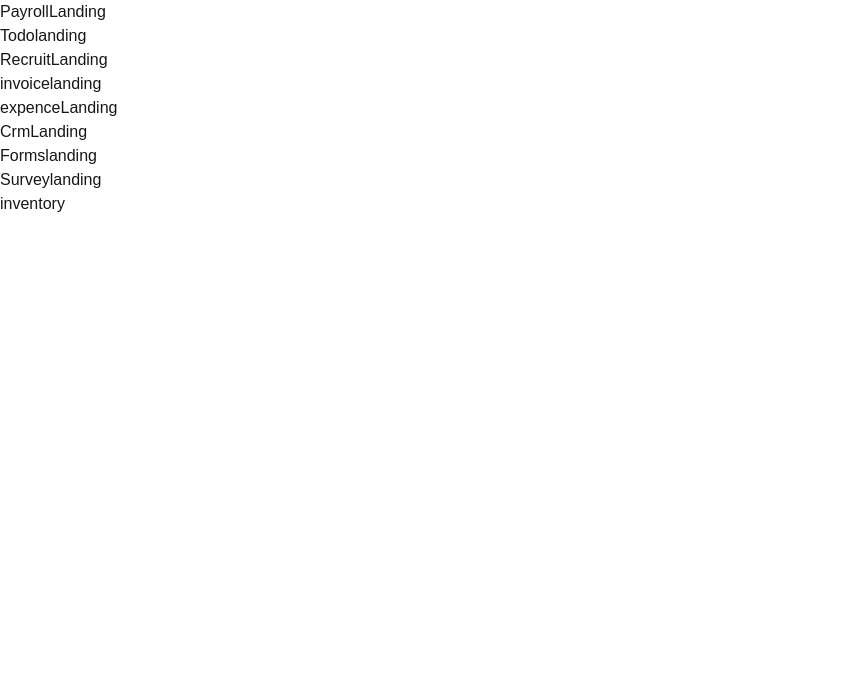
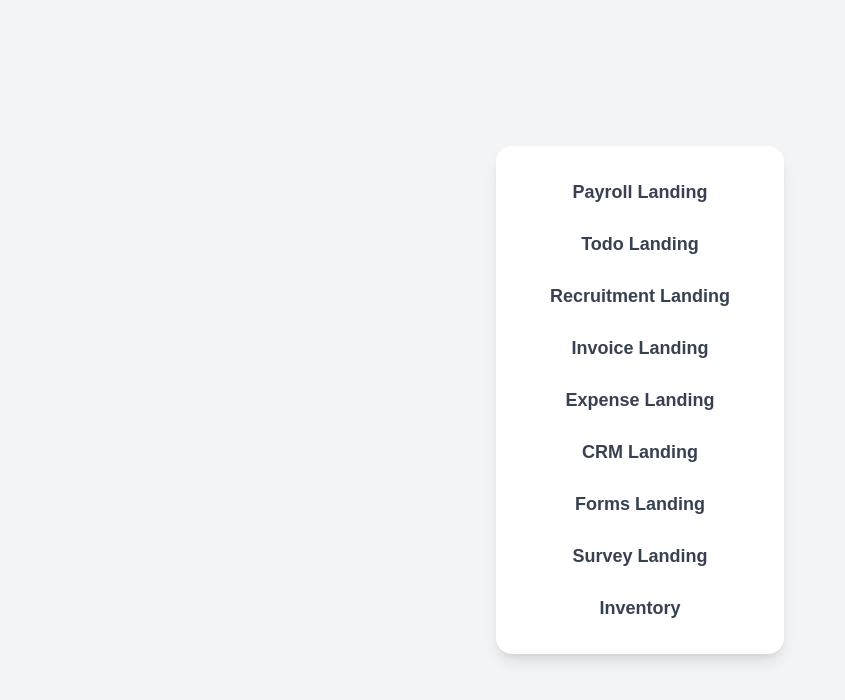
Before and after one commit to Mayank-Webseeder/Webseeder_software_pages, a Next.js app: page / in a window 1280 px wide. Shown: the top 700 px of the page, without its empty margins (0-845 px from the left). Built offline with nearby package versions, Linux system fonts and the light colour scheme.

Commit message:
Update page.js

```diff
--- a/src/app/page.js
+++ b/src/app/page.js
@@ -2,23 +2,33 @@
 
 import Link from "next/link";
 
+const links = [
+  { href: "/payrolllanding", label: "Payroll Landing" },
+  { href: "/todolanding", label: "Todo Landing" },
+  { href: "/recruitmentlanding", label: "Recruitment Landing" },
+  { href: "/invoicelanding", label: "Invoice Landing" },
+  { href: "/expenselanding", label: "Expense Landing" },
+  { href: "/crmlanding", label: "CRM Landing" },
+  { href: "/formslanding", label: "Forms Landing" },
+  { href: "/surveylanding", label: "Survey Landing" },
+  { href: "/inventorylanding", label: "Inventory" },
+];
 
 export default function Home() {
-  return(
-     <div>
-      <ul>
-        <Link href="/payrolllanding"><li> PayrollLanding</li></Link>
-        <Link href="/todolanding"><li> Todolanding</li></Link>
-        <Link href="/recruitmentlanding"><li> RecruitLanding</li></Link>
-        <Link href="/invoicelanding"><li> invoicelanding</li></Link>
-        <Link href="/expenselanding"><li> expenceLanding</li></Link>
-        <Link href="/crmlanding"><li> CrmLanding</li></Link>
-        <Link href="/formslanding"><li> Formslanding</li></Link>
-        <Link href="/surveylanding"><li> Surveylanding</li></Link>
-        <Link href="/inventorylanding"><li> inventory</li></Link>
-
-
+  return (
+    <div className="flex justify-center items-center min-h-screen bg-gray-100">
+      <ul className="bg-white p-6 rounded-2xl shadow-lg space-y-2 w-72">
+        {links.map((link, index) => (
+          <li key={index} className="text-center">
+            <Link
+              href={link.href}
+              className="block py-2 text-lg font-semibold text-gray-700 hover:text-blue-600 transition"
+            >
+              {link.label}
+            </Link>
+          </li>
+        ))}
       </ul>
-
-   </div>);
+    </div>
+  );
 }
```
